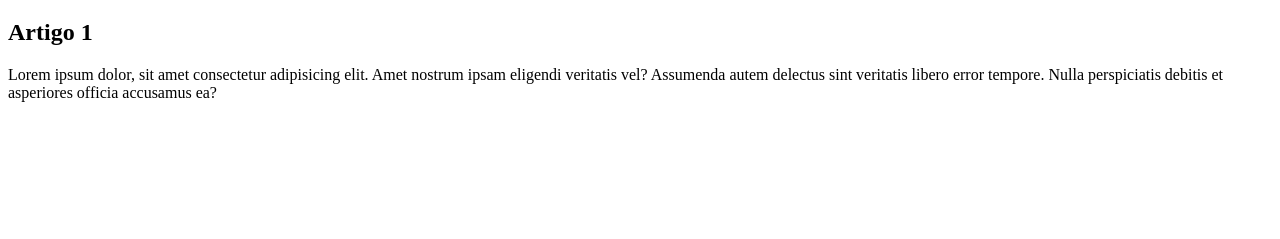
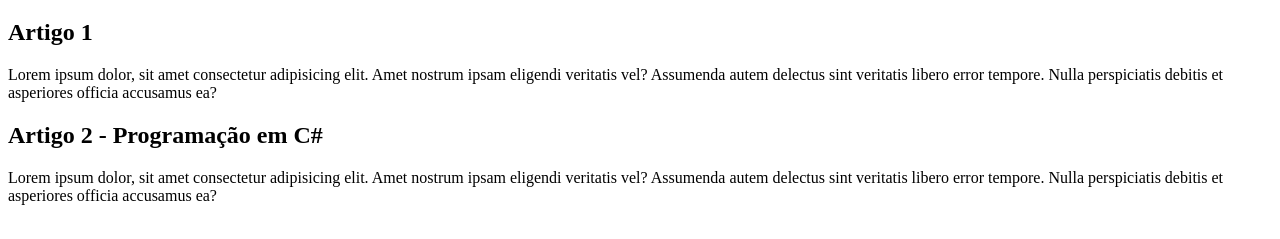
Before and after one commit to MaiconCode/GIT---Dev-aprender, a plain HTML site: page index.html in a window 1280 px wide. Shown: the part 61-300 px from the top of the page. Drawn offline with Linux system fonts and the light colour scheme.

Commit message:
Adicionando o Artigo de Programação C#

```diff
--- a/index.html
+++ b/index.html
@@ -15,5 +15,14 @@
             Nulla perspiciatis debitis et asperiores officia accusamus ea?
         </p>
     </article>
+
+    <article>
+        <h1>Artigo 2 - Programação em C#</h1>
+        <p>
+            Lorem ipsum dolor, sit amet consectetur adipisicing elit. Amet nostrum ipsam eligendi
+            veritatis vel? Assumenda autem delectus sint veritatis libero error tempore.
+            Nulla perspiciatis debitis et asperiores officia accusamus ea?
+        </p>
+    </article>
 </body>
 </html>
```
